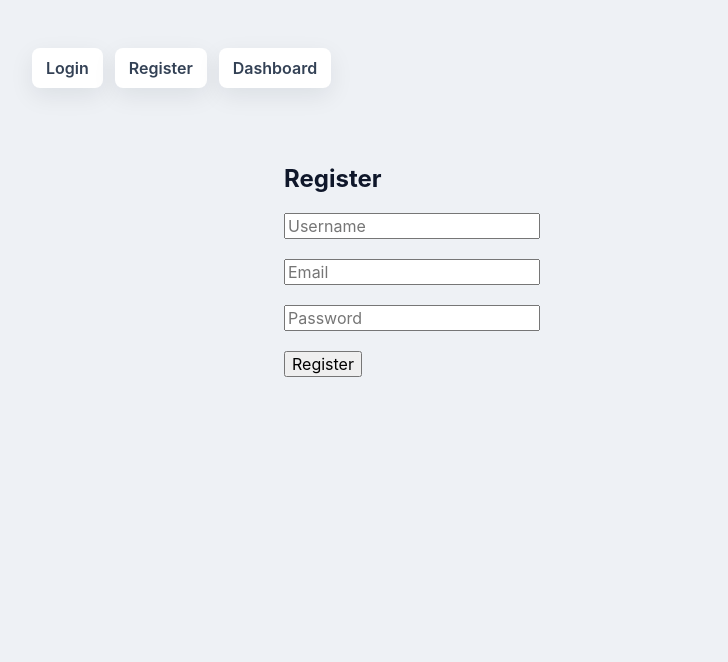
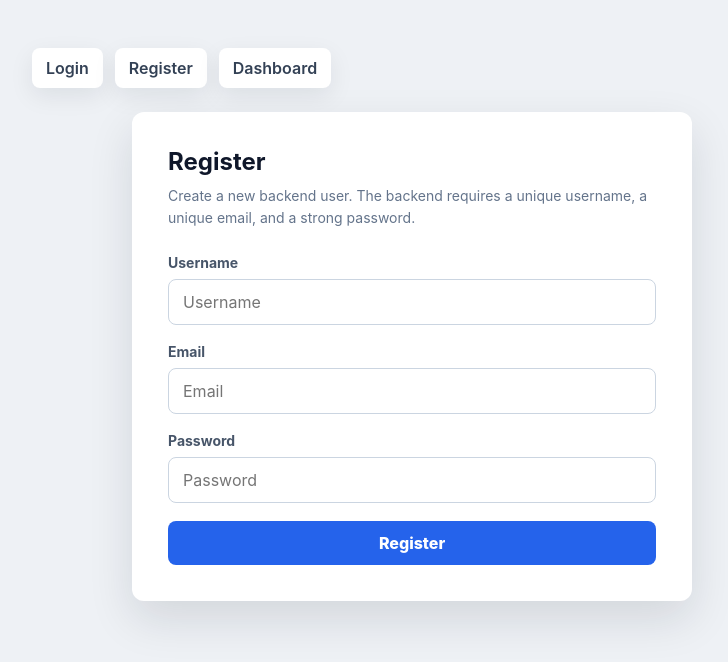
Before and after one commit to nuevarg/qa-playground, a React (Vite) app in the folder apps/frontend/: page /register in a window 1280 px wide. Shown: the top 662 px of the page, without its empty margins (228-956 px from the left). Built offline with nearby package versions, Linux system fonts and the light colour scheme.

Commit message:
update Register page

```diff
--- a/apps/frontend/src/Register.tsx
+++ b/apps/frontend/src/Register.tsx
@@ -1,15 +1,42 @@
-import { useState } from "react";
+import axios from "axios";
+import { FormEvent, useState } from "react";
+
 import { api } from "./api/client";
 import { TEST_ID } from "./constant/testIds.ts";
+
+type RegisteredUser = {
+  email: string;
+  username: string;
+  bio: string | null;
+  image: string | null;
+  token: string;
+};
+
+type RegisterApiResponse = {
+  success: boolean;
+  message: string;
+  data: RegisteredUser;
+};
 
 function Register() {
   const [username, setUsername] = useState("");
   const [email, setEmail] = useState("");
   const [password, setPassword] = useState("");
+  const [registeredUser, setRegisteredUser] = useState<RegisteredUser | null>(
+    null,
+  );
+  const [errorMessage, setErrorMessage] = useState("");
+  const [isSubmitting, setIsSubmitting] = useState(false);
 
-  const handleRegister = async () => {
+  const handleRegister = async (event: FormEvent<HTMLFormElement>) => {
+    event.preventDefault();
+
+    setErrorMessage("");
+    setRegisteredUser(null);
+    setIsSubmitting(true);
+
     try {
-      const response = await api.post("/users", {
+      const response = await api.post<RegisterApiResponse>("/users", {
         user: {
           username,
           email,
@@ -17,58 +44,109 @@ function Register() {
         },
       });
 
-      console.log(response.data);
+      const user = response.data.data;
 
-      alert("User registered successfully!");
+      localStorage.setItem("token", user.token);
+      setRegisteredUser(user);
     } catch (error) {
-      console.error(error);
+      if (axios.isAxiosError(error)) {
+        const apiMessage = error.response?.data?.message;
 
-      alert("Registration failed");
+        setErrorMessage(
+          apiMessage ||
+            "Registration failed. Please check the form and try again.",
+        );
+      } else {
+        setErrorMessage("Registration failed because of an unexpected error.");
+      }
+    } finally {
+      setIsSubmitting(false);
     }
   };
 
+  if (registeredUser) {
     return (
-    <div style={{ padding: "2rem" }}>
-      <h1>Register</h1>
+      <article className="card">
+        <div className="user-header">
+          <h1 className="card-title">{registeredUser.username}</h1>
+          <span className="status-badge">✓ Registration successful</span>
+        </div>
 
-      <div>
+        <div className="detail-row">
+          <span className="detail-label">Email</span>
+          <span className="detail-value">{registeredUser.email}</span>
+        </div>
+
+        <div className="detail-row">
+          <span className="detail-label">Bio</span>
+          <span className="detail-value">{registeredUser.bio || "N/A"}</span>
+        </div>
+
+        <div className="detail-row">
+          <span className="detail-label">Token</span>
+          <span className="token-value">{registeredUser.token}</span>
+        </div>
+      </article>
+    );
+  }
+
+  return (
+    <article className="card">
+      <h1 className="card-title">Register</h1>
+
+      <p className="form-help">
+        Create a new backend user. The backend requires a unique username, a
+        unique email, and a strong password.
+      </p>
+
+      {errorMessage && <div className="form-error">{errorMessage}</div>}
+
+      <form onSubmit={handleRegister}>
+        <div className="form-field">
+          <label htmlFor="register-username">Username</label>
           <input
+            id="register-username"
             data-testid={TEST_ID.REGISTER.USERNAME_INPUT}
             placeholder="Username"
             value={username}
-          onChange={(e) => setUsername(e.target.value)}
+            onChange={(event) => setUsername(event.target.value)}
           />
         </div>
 
-      <br />
-
-      <div>
+        <div className="form-field">
+          <label htmlFor="register-email">Email</label>
           <input
+            id="register-email"
             data-testid={TEST_ID.REGISTER.EMAIL_INPUT}
             placeholder="Email"
+            type="email"
             value={email}
-          onChange={(e) => setEmail(e.target.value)}
+            onChange={(event) => setEmail(event.target.value)}
           />
         </div>
 
-      <br />
-
-      <div>
+        <div className="form-field">
+          <label htmlFor="register-password">Password</label>
           <input
+            id="register-password"
             data-testid={TEST_ID.REGISTER.PASSWORD_INPUT}
             placeholder="Password"
             type="password"
             value={password}
-          onChange={(e) => setPassword(e.target.value)}
+            onChange={(event) => setPassword(event.target.value)}
           />
         </div>
 
-      <br />
-
-      <button data-testid={TEST_ID.REGISTER.BUTTON} onClick={handleRegister}>
-        Register
+        <button
+          className="primary-button"
+          data-testid={TEST_ID.REGISTER.BUTTON}
+          disabled={isSubmitting}
+          type="submit"
+        >
+          {isSubmitting ? "Creating account..." : "Register"}
         </button>
-    </div>
+      </form>
+    </article>
   );
 }
 
```
Lines whose indentation alone changed are shown as unchanged.
